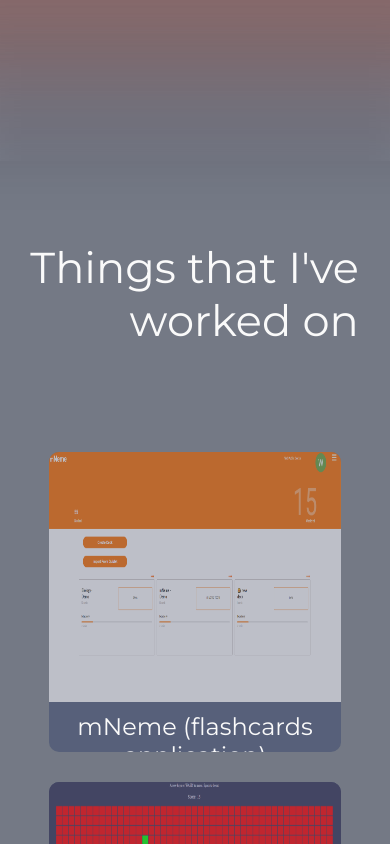
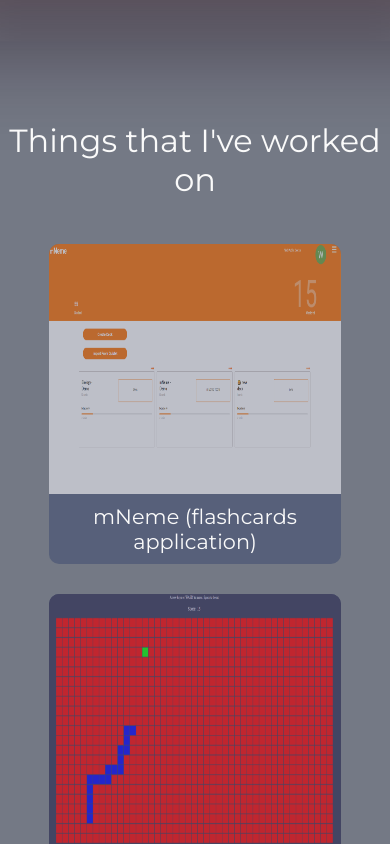
Before and after one commit to WilliamBerlin76/my-website, a React (Create React App) app: page / in a window 390 px wide. Shown: the part 2600-3444 px from the top of the page. Built offline with nearby package versions, Linux system fonts and the light colour scheme.

Commit message:
skills section responsive

```diff
--- a/src/components/project/project.module.scss
+++ b/src/components/project/project.module.scss
@@ -8,7 +8,9 @@
     position: relative;
     transition: .25s;
     cursor: pointer;
-
+    @media screen and (max-width: 460px) {
+        height: 320px;
+    }
     .imageContainer{
         position: relative;
         overflow: hidden;
@@ -34,6 +36,9 @@
         .titleText{
             color: #fafafa;
             font-size: 1.5rem;
+            @media screen and (max-width: 600px) {
+                font-size: 1.3rem;
+            }
 
         }
     }
--- a/src/components/projectModal/projectModal.module.scss
+++ b/src/components/projectModal/projectModal.module.scss
@@ -20,6 +20,9 @@
     height: 80%;
     background: #e9dcdc;
     box-shadow: 0 0 10px 3px #242323;
+    @media screen and (max-width: 550px) {
+        min-width: 350px;
+    }
     .imgContainer{
         width: 100%;
         img{
@@ -35,15 +38,22 @@
             font-size: 1.5rem;
             padding: 5px;
             box-shadow: 5px 3px 10px #3a3636;
+            @media screen and (max-width: 550px) {
+                font-size: 1.1rem;
+            }
         }
     }
     .links{
         display: flex;
         justify-content: space-around;
+        flex-wrap: wrap;
         margin-top: 35px;
         .projectLink{
             font-size: 1.3rem;
             text-decoration: none;
+            @media screen and (max-width: 550px) {
+                font-size: 1.1rem;
+            }
             &:hover{
                 text-decoration: underline;
             }
@@ -53,6 +63,9 @@
         margin: 35px 25px;
         font-size: 1.1rem;
         line-height: 1.6rem;
+        @media screen and (max-width: 550px) {
+            font-size: 1rem;
+        }
     }
     .techContainer{
         width: 100%;
@@ -69,9 +82,13 @@
             flex-wrap: wrap;
             max-height: 120px;
             margin: 0 20px;
+
             li{
                 margin-bottom: 10px;
                 font-size: 1.2rem;
+                @media screen and (max-width: 550px) {
+                    font-size: 1rem;
+                }
             }
         }
     }
--- a/src/pages/projects/projects.module.scss
+++ b/src/pages/projects/projects.module.scss
@@ -16,6 +16,11 @@
         color: #fafafa;
         font-size: 2.7rem;
         z-index: 1;
+        @media screen and (max-width: 600px) {
+            font-size: 2rem;
+            text-align: center;
+            margin-right: 0px;
+        }
     }
     .cardsContainer{
         position: relative;
@@ -23,8 +28,10 @@
         flex-wrap: wrap;
         justify-content: space-around;
         width: 75%;
-        margin-top: 200px;
         border-radius: 15px;
         margin: 185px auto;
+        @media screen and (max-width: 600px) {
+            margin: 125px auto;
+        }
     }
 }
--- a/src/pages/skills/skills.module.scss
+++ b/src/pages/skills/skills.module.scss
@@ -30,11 +30,11 @@
         z-index: 1;
         height: 60%;
         width: 75%;
-        margin-top: 200px;
         border-radius: 15px;
         margin: 185px auto;
         @media screen and (max-width: 1400px) {
             width: 95%;
+            margin: 125px auto;
         }
     }
 }
```
